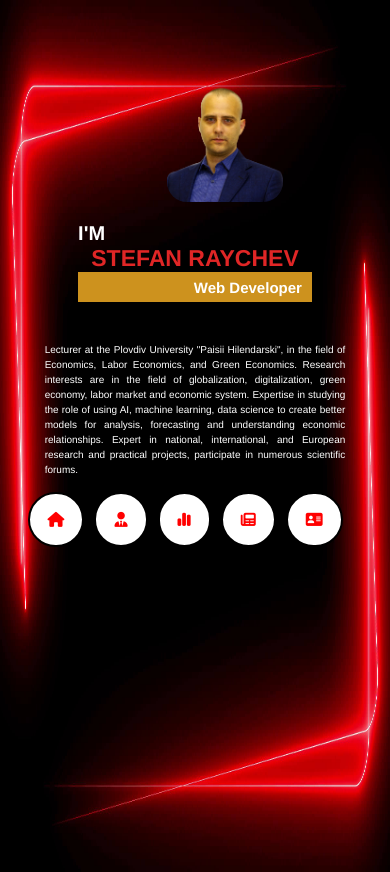
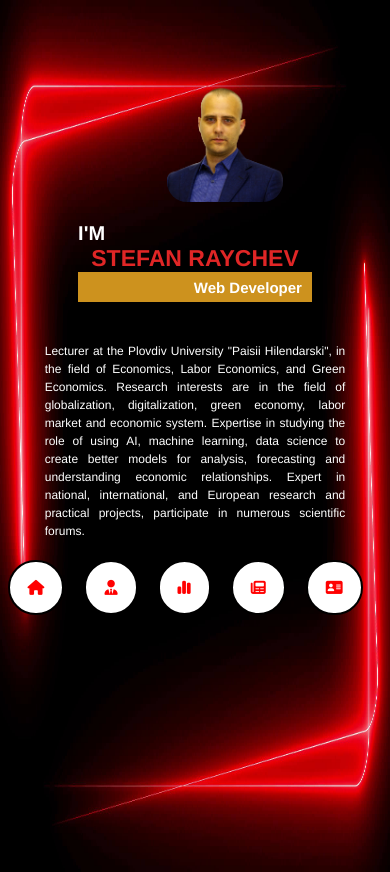
Before and after one commit to StefanRaychev/stefanraychev.github.io, a plain HTML site: page index.html in a window 390 px wide. Drawn offline with Linux system fonts and the light colour scheme.

Commit message:
Update index.css

```diff
--- a/index.css
+++ b/index.css
@@ -336,7 +336,7 @@ img {
     .text_title {
       width: 90%;
       text-align: center;
-      font-size: 16px;
+      font-size: 12px;
       text-align: justify;
 
     }
@@ -368,21 +368,5 @@ img {
       display: none; /* Hide the content */
     }
 
-}
-
-@media (max-width: 615px) {
-    .text_title {
-        width: 90%;
-        text-align: center;
-        font-size: 10px;
-        text-align: justify;
-
-      }
-
-      .navigation > button {
-        margin: 5px;
-        font-size: 15px;
-        width: auto;
-      }
 
 }
```
